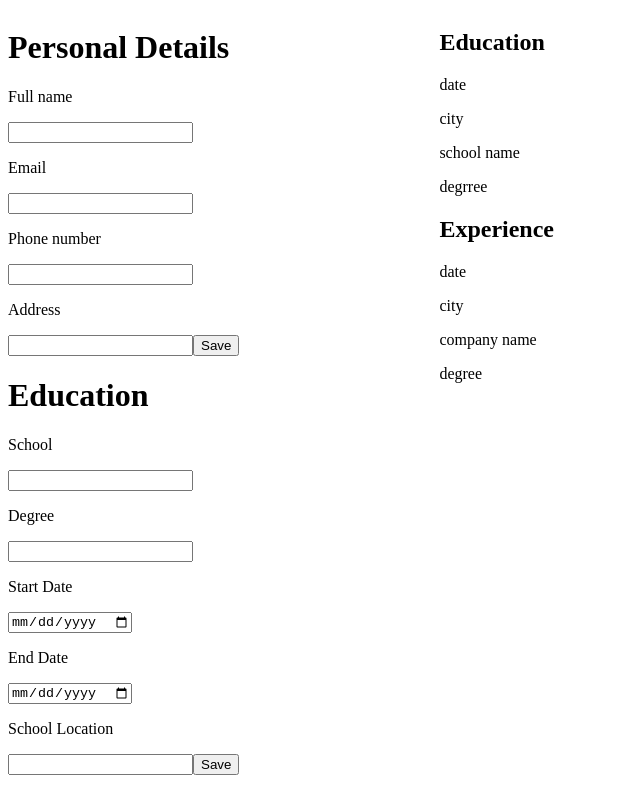
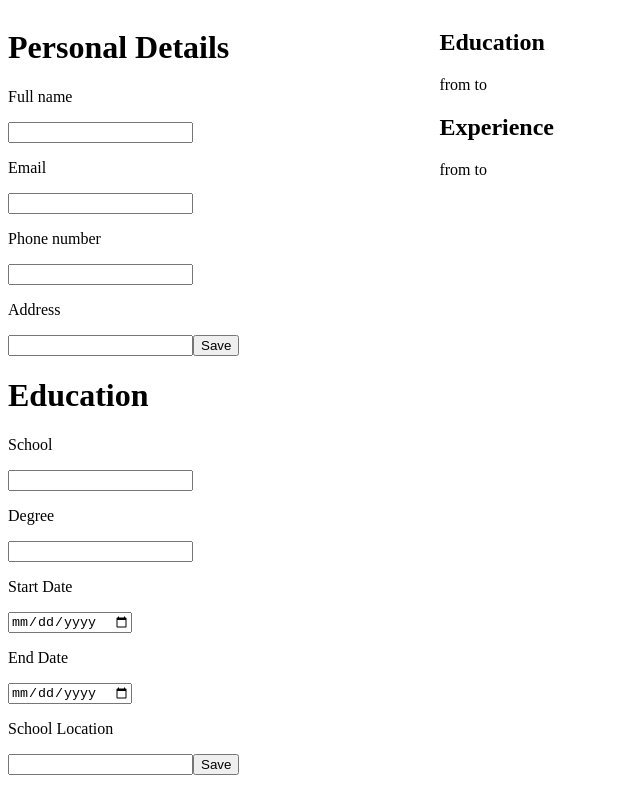
Before and after one commit to Wisey64/CV-Generator, a React (Vite) app in the folder cv-app/: page / in a window 1280 px wide. Shown: the top 800 px of the page, without its empty margins (0-640 px from the left). Built offline with nearby package versions, Linux system fonts and the light colour scheme.

Commit message:
feat:add the rest of the logic needed to setdata and handle change to handle education and experience input, now all logic is mostly done

```diff
--- a/cv-app/src/App.jsx
+++ b/cv-app/src/App.jsx
@@ -7,7 +7,10 @@ import Cv from './components/cv'
 
 function App() {
 
-  const [data,setData]=useState({name:"",email:"",phone:[],address:""  })
+  const [data,setData]=useState({name:"",email:"",phone:[],address:"",schoolname:"",
+    degree:"", schoolstartdate:"",schoolenddate:"",schooladdress:"",companyname:""
+    , position:"",companystartdate:"",companyenddate:"",companyaddress:"",description:""
+    })
 
   function handleChange(event){
    let value=event.target.value
@@ -23,8 +26,10 @@ function App() {
       data={data}
       handleChange={handleChange}
           />
-    <Education></Education>
-    <Experience></Experience>
+    <Education data={data}
+      handleChange={handleChange}></Education>
+    <Experience data={data}
+      handleChange={handleChange}></Experience>
     </div>
     <div className="rightcontainer">
       <Cv data={data}></Cv>
--- a/cv-app/src/components/Education.jsx
+++ b/cv-app/src/components/Education.jsx
@@ -2,20 +2,20 @@ import React from "react";
 import { useState } from "react";
 
 
-function Education(){
+function Education({data, handleChange}){
     return (<>
     <form>
         <h1>Education</h1>
         <p>School</p>
-        <input type="text" />
+        <input type="text" name="schoolname" value={data.schoolname}  onChange={handleChange} />
         <p>Degree</p>
-        <input type="text" />
+        <input type="text" name="degree" value={data.degree}  onChange={handleChange} />
         <p>Start Date</p>
-        <input type="date" />
+        <input type="date" name="schoolstartdate" value={data.schoolstartdate}  onChange={handleChange} />
         <p>End Date</p>
-        <input type="date" />
+        <input type="date" name="schoolenddate" value={data.schoolenddate}  onChange={handleChange} />
         <p>School Location</p>
-        <input type="text" />
+        <input type="text" name="schooladdress" value={data.schooladdress}  onChange={handleChange} />
         <button>Save</button>
     </form>
     </>)
--- a/cv-app/src/components/Experience.jsx
+++ b/cv-app/src/components/Experience.jsx
@@ -2,22 +2,22 @@ import React from "react";
 import { useState } from "react";
 
 
-function Experience(){
+function Experience({data, handleChange}){
     return (<>
     <form>
         <h1>Experience</h1>
         <p>Company Name</p>
-        <input type="text" />
+        <input type="text" name="companyname" value={data.companyname}  onChange={handleChange} />
         <p>Position Title</p>
-        <input type="text" />
+        <input type="text" name="position" value={data.position}  onChange={handleChange} />
         <p>Start Date</p>
-        <input type="date" />
+        <input type="date" name="companystartdate" value={data.companystartdate}  onChange={handleChange} />
         <p>End Date</p>
-        <input type="date" />
+        <input type="date" name="companyenddate" value={data.companyenddate}  onChange={handleChange} />
         <p>Location</p>
-        <input type="text" />
+        <input type="text" name="companyaddress" value={data.companyaddress}  onChange={handleChange} />
         <p>Description</p>
-        <textarea name="" id="Description"></textarea>
+        <textarea name="description" id="Description" value={data.description}  onChange={handleChange}></textarea>
         <button>Save</button>
     </form>
     </>)
--- a/cv-app/src/components/cv.jsx
+++ b/cv-app/src/components/cv.jsx
@@ -18,12 +18,12 @@ function Cv({data}){
                 <h2>Education</h2>
                 <div>
                     <div>
-                        <p>date</p>
-                        <p>city</p>
+                        <p>from  {data.schoolstartdate}  to  {data.schoolenddate}</p>
+                        <p>{data.schooladdress}</p>
                     </div>
                     <div>
-                        <p>school name</p>
-                        <p>degrree</p>
+                        <p>{data.schoolname}</p>
+                        <p>{data.degree}</p>
                     </div>
                 </div>
             </div>
@@ -31,12 +31,14 @@ function Cv({data}){
                 <h2>Experience</h2>
                 <div>
                     <div>
-                        <p>date</p>
-                        <p>city</p>
+                        <p>from  {data.companystartdate}  to  {data.companyenddate}</p>
+                        <p>{data.companyaddress}</p>
+
                     </div>
                     <div>
-                        <p>company name</p>
-                        <p>degree</p>
+                        <p>{data.companyname}</p>
+                        <p>{data.position}</p>
+                        <p>{data.description}</p>
                     </div>
                 </div>
             </div>
```
